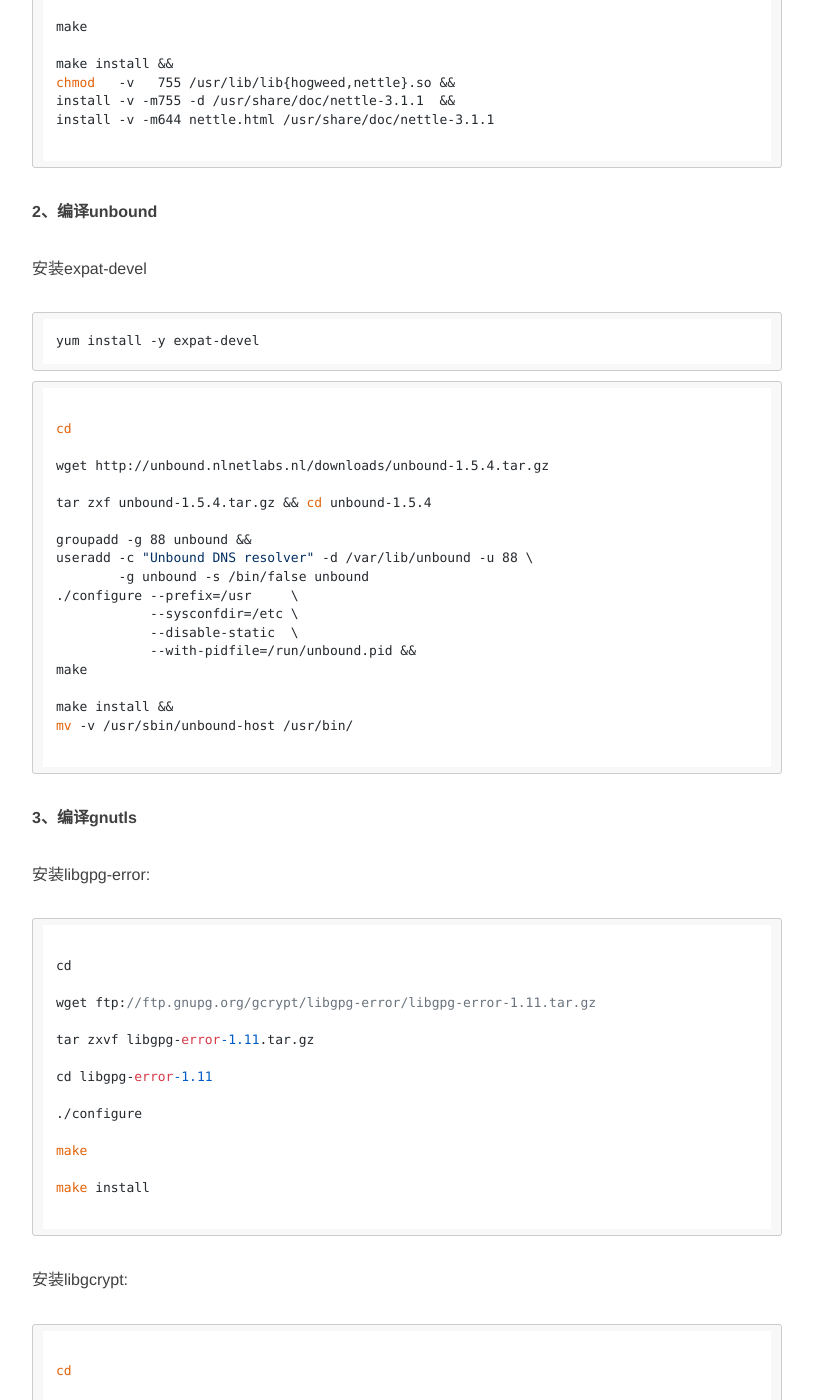
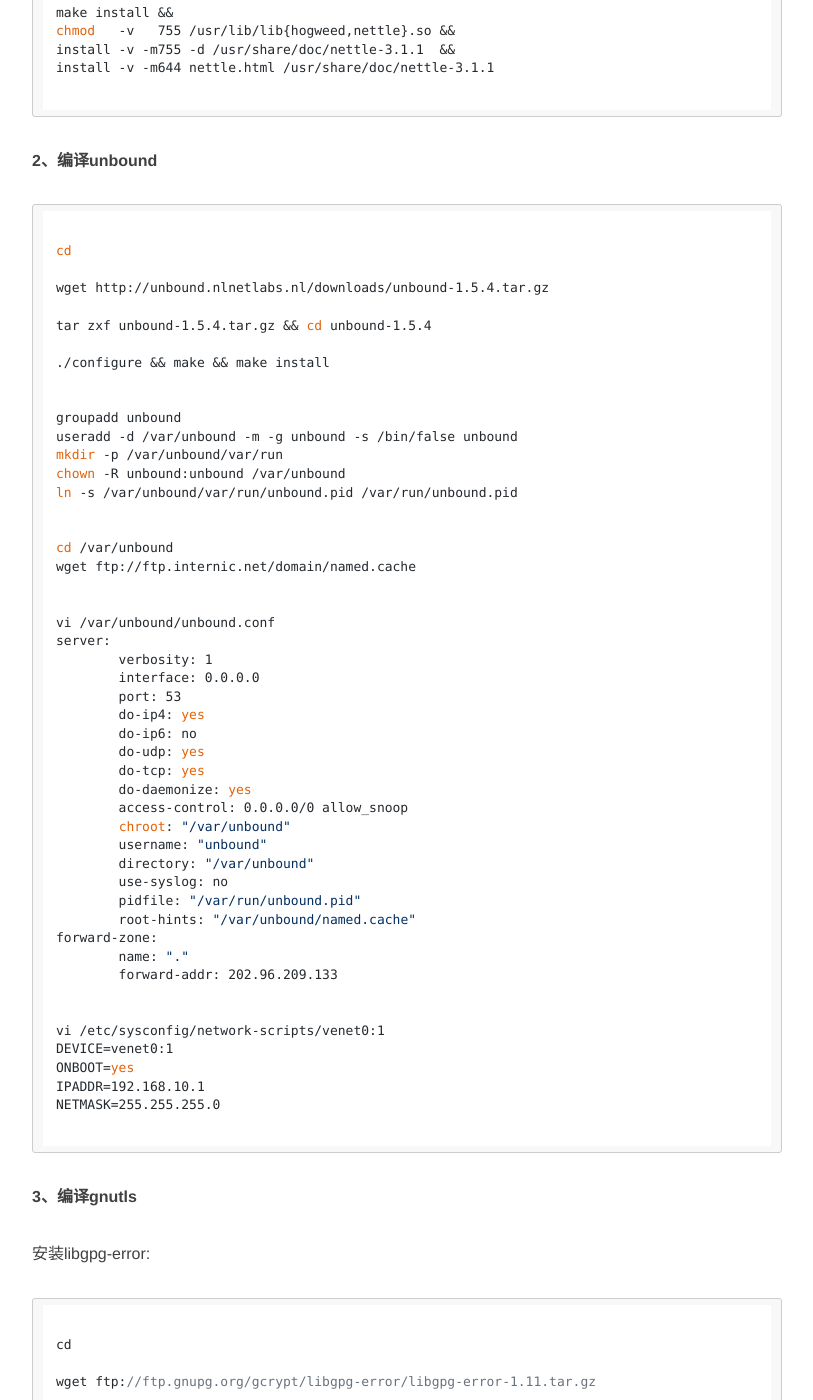
Before and after one commit to EwanZhang/EwanZhang, a Jekyll site: the page built from _posts/2015-07-04-centos6配置anyconnect.md, in a window 1280 px wide and 1400 px high, scrolled down 1226 px. Shown: the whole window, without its empty margins (233-1046 px from the left). Built offline with Jekyll 4.4.1, drawn with Linux system fonts in a browser that asks for light colours; nearby versions of some CDN libraries; comment, search, counter and statistics services are not loaded; some of the changed text lies outside the part shown.

Commit message:
Update 2015-07-04-centos6配置anyconnect.md

````diff
--- a/_posts/2015-07-04-centos6配置anyconnect.md
+++ b/_posts/2015-07-04-centos6配置anyconnect.md
@@ -32,15 +32,15 @@ yum install -y tar gzip xz wget gcc make autoconf
 
 yum install -y openssl openssl-devel
 
+yum install -y gmp-devel gmp
+
+yum install -y expat-devel
+
+yum install bind-utils
+
 ```
 
 **2.编译nettle**
-
-安装gmp
-
-```html
-yum install -y gmp-devel gmp
-```
 
 ```html
 
@@ -48,9 +48,7 @@ wget http://ftp.gnu.org/gnu/nettle/nettle-3.1.tar.gz
 
 tar zxf nettle-3.1.tar.gz && cd nettle-3.1
 
-./configure --prefix=/usr &&
-
-make
+./configure --prefix=/usr && make
 
 make install &&
 chmod   -v   755 /usr/lib/lib{hogweed,nettle}.so &&
@@ -61,12 +59,6 @@ install -v -m644 nettle.html /usr/share/doc/nettle-3.1.1
 
 **2、编译unbound**
 
-安装expat-devel
-
-```html
-yum install -y expat-devel
-```
-
 ```html
 
 cd
@@ -75,17 +67,47 @@ wget http://unbound.nlnetlabs.nl/downloads/unbound-1.5.4.tar.gz
 
 tar zxf unbound-1.5.4.tar.gz && cd unbound-1.5.4
 
-groupadd -g 88 unbound &&
-useradd -c "Unbound DNS resolver" -d /var/lib/unbound -u 88 \
-        -g unbound -s /bin/false unbound
-./configure --prefix=/usr     \
-            --sysconfdir=/etc \
-            --disable-static  \
-            --with-pidfile=/run/unbound.pid &&
-make
+./configure && make && make install
 
-make install &&
-mv -v /usr/sbin/unbound-host /usr/bin/
+
+groupadd unbound
+useradd -d /var/unbound -m -g unbound -s /bin/false unbound
+mkdir -p /var/unbound/var/run
+chown -R unbound:unbound /var/unbound
+ln -s /var/unbound/var/run/unbound.pid /var/run/unbound.pid
+
+
+cd /var/unbound
+wget ftp://ftp.internic.net/domain/named.cache
+
+
+vi /var/unbound/unbound.conf
+server:
+        verbosity: 1
+        interface: 0.0.0.0
+        port: 53
+        do-ip4: yes
+        do-ip6: no
+        do-udp: yes
+        do-tcp: yes
+        do-daemonize: yes
+        access-control: 0.0.0.0/0 allow_snoop
+        chroot: "/var/unbound"
+        username: "unbound"
+        directory: "/var/unbound"
+        use-syslog: no
+        pidfile: "/var/run/unbound.pid"
+        root-hints: "/var/unbound/named.cache"
+forward-zone:
+        name: "."
+        forward-addr: 202.96.209.133
+
+
+vi /etc/sysconfig/network-scripts/venet0:1
+DEVICE=venet0:1
+ONBOOT=yes
+IPADDR=192.168.10.1
+NETMASK=255.255.255.0
 
 ```
 
@@ -103,11 +125,7 @@ tar zxvf libgpg-error-1.11.tar.gz
 
 cd libgpg-error-1.11
 
-./configure
-
-make
-
-make install
+./configure && make && make install
 
 ```
 
@@ -123,8 +141,7 @@ tar jxvf libgcrypt-1.6.3.tar.bz2
 
 cd libgcrypt-1.6.3
 
-./configure --prefix=/usr &&
-make
+./configure --prefix=/usr && make
 
 make install &&
 install -v -dm755   /usr/share/doc/libgcrypt-1.6.3 &&
@@ -145,9 +162,7 @@ tar zxvf libtasn1-4.3.tar.gz
 
 cd libtasn1-4.3
 
-./configure --prefix=/usr --disable-static &&
-
-make
+./configure --prefix=/usr --disable-static && make
 
 make install
 
@@ -275,8 +290,8 @@ server-key = /usr/local/etc/ocserv/server-key.pem
 ipv4-network = 192.168.10.0
 分配给VPN客户端的IP段
 
-dns = 8.8.8.8
-dns = 8.8.4.4
+dns = 192.168.10.1
+
 
 #route = 192.168.1.0/255.255.255.0
 #route = 192.168.5.0/255.255.255.0
````
